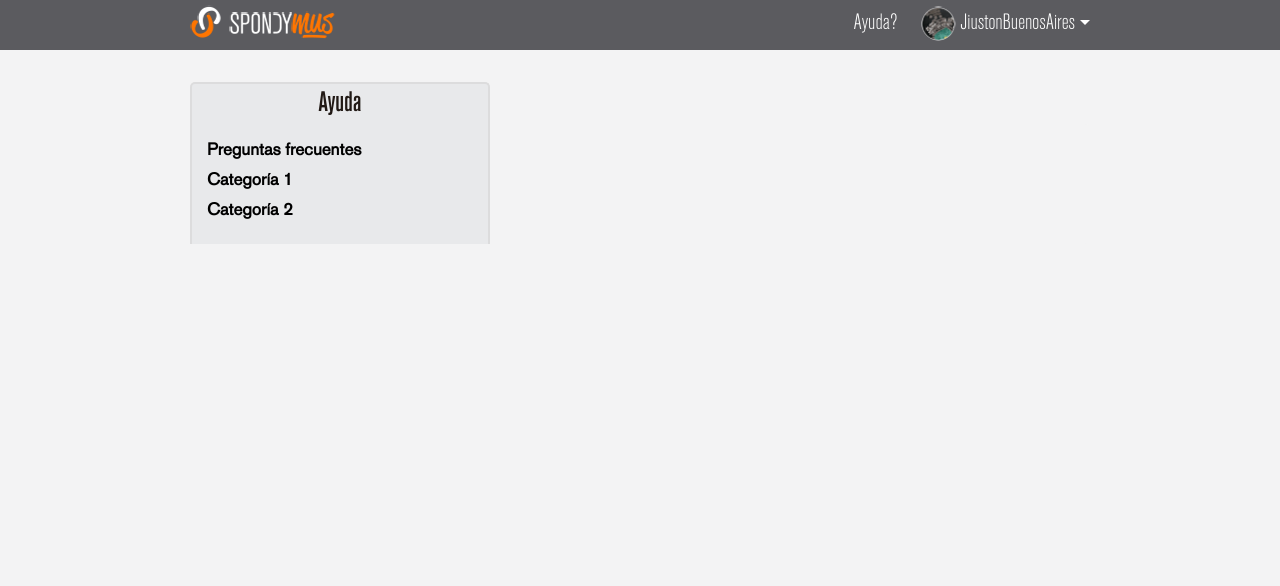
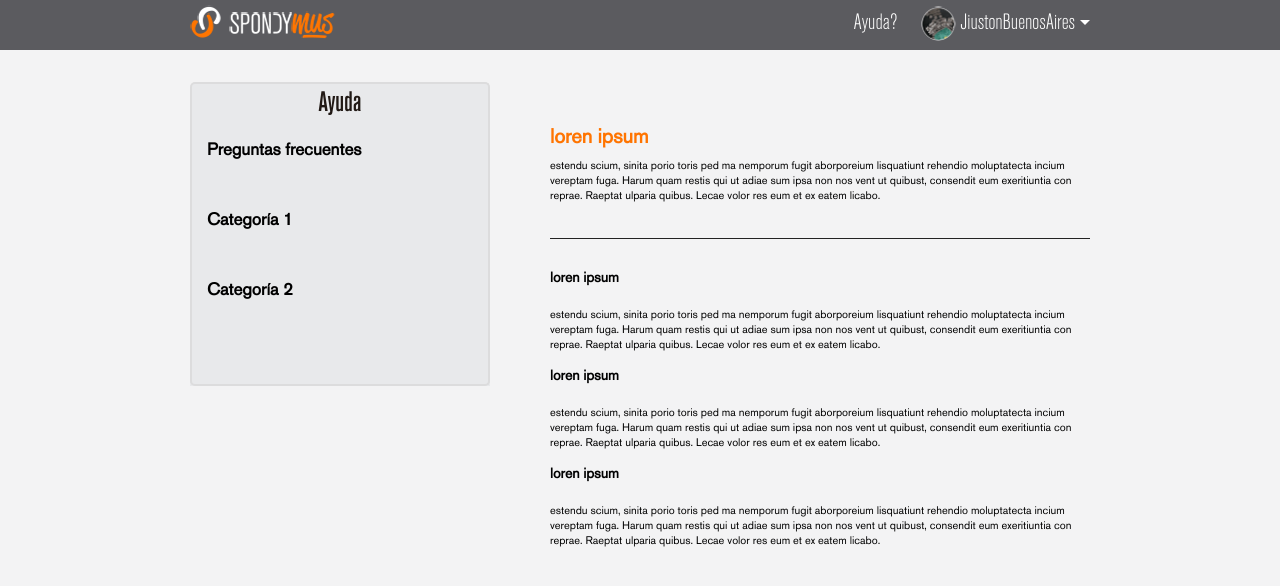
Before and after one commit to fleopardo/sebastian, a PHP site: page /ayuda.html in a window 1280 px wide. Shown: the top 586 px of the page. Run offline with PHP 8.4, Linux system fonts and the light colour scheme.

Commit message:
Mis datos

```diff
--- a/ayuda.html
+++ b/ayuda.html
@@ -57,6 +57,7 @@
 
             <div class="left-column">
             	<div>
+	            	<div>
 	            		<h3>Preguntas frecuentes</h3>
 		                <div>
 		                	<ul>
@@ -66,6 +67,8 @@
 		                		<li><a href="#" title="Pregunta 4">Pregunta 4</a></li>
 		                	</ul>
 		                </div>
+		            </div>
+		            <div>
 		                <h3>Categoría 1</h3>
 		                <div>
 		                	<ul>
@@ -75,6 +78,8 @@
 		                		<li><a href="#" title="Pregunta 4">Pregunta 4</a></li>
 		                	</ul>
 		                </div>
+		            </div>
+		            <div>
 		                <h3>Categoría 2</h3>
 		                <div>
 		                	<ul>
@@ -85,14 +90,23 @@
 		                	</ul>
 		                </div>
 	            	</div>
-
+	            </div>
             </div>
 
             <div class="right-column">
+            	<div class="bloque-principal">
+	            	<h2>loren ipsum</h2>
+	            	<p>estendu scium, sinita porio toris ped ma nemporum fugit aborporeium lisquatiunt rehendio moluptatecta incium vereptam fuga. Harum quam restis qui ut adiae sum ipsa non nos vent ut quibust, consendit eum exeritiuntia con reprae. Raeptat ulparia quibus. Lecae volor res eum et ex eatem licabo.</p>
+            	</div>
+
+        		<h3>loren ipsum</h3>
+        		<p>estendu scium, sinita porio toris ped ma nemporum fugit aborporeium lisquatiunt rehendio moluptatecta incium vereptam fuga. Harum quam restis qui ut adiae sum ipsa non nos vent ut quibust, consendit eum exeritiuntia con reprae. Raeptat ulparia quibus. Lecae volor res eum et ex eatem licabo.</p>
+        		<h3>loren ipsum</h3>
+        		<p>estendu scium, sinita porio toris ped ma nemporum fugit aborporeium lisquatiunt rehendio moluptatecta incium vereptam fuga. Harum quam restis qui ut adiae sum ipsa non nos vent ut quibust, consendit eum exeritiuntia con reprae. Raeptat ulparia quibus. Lecae volor res eum et ex eatem licabo.</p>
+        		<h3>loren ipsum</h3>
+        		<p>estendu scium, sinita porio toris ped ma nemporum fugit aborporeium lisquatiunt rehendio moluptatecta incium vereptam fuga. Harum quam restis qui ut adiae sum ipsa non nos vent ut quibust, consendit eum exeritiuntia con reprae. Raeptat ulparia quibus. Lecae volor res eum et ex eatem licabo.</p>
 
             </div>
-
-
 
         </section>
     </div>
--- a/css/ayuda.css
+++ b/css/ayuda.css
@@ -12,17 +12,25 @@
 .ayuda .content .left-column{
 	width: 33.33%;
 	background: #e8e9eb;
+	float: left;
 }
 
 .ayuda .content .left-column > div{
 	border-left: 2px solid #dcdcdd;
 	border-right: 2px solid #dcdcdd;
+	border-bottom: 2px solid #dcdcdd;
+	border-bottom-left-radius: 5px;
+	border-bottom-right-radius: 5px;
+	padding-bottom: 50px;
+}
+
+.ayuda .content .left-column > div > div{
 	padding: 15px;
+	margin-bottom: 10px;
 }
 
 
-.ayuda .content .left-column > div > div{
-	margin-bottom: 20px;
+.ayuda .content .left-column > div > div > div{
 	display: none;
 }
 
@@ -47,4 +55,36 @@
 
 .ayuda .content .left-column li a:hover{
 	background: #ff7400;
+	color: #fff;
 }
+
+.ayuda .content .right-column{
+	width: 60%;
+	float: right;
+}
+
+.ayuda .content .right-column .bloque-principal{
+	margin-bottom: 30px;
+	padding-bottom: 20px;
+	border-bottom: 1px solid #222;
+}
+
+.ayuda .content .right-column h2{
+	font-size: 20px;
+	line-height: 24px;
+	color: #ff7400;
+	margin-bottom: 10px;
+	text-transform: none;
+}
+
+.ayuda .content .right-column p{
+	font-size: 11px;
+	line-height: 15px;
+	margin-bottom: 15px;
+}
+
+.ayuda .content .right-column h3{
+	font-size: 14px;
+	line-height: 18px;
+	margin-bottom: 20px;
+}
--- a/js/ayuda.js
+++ b/js/ayuda.js
@@ -1,8 +1,10 @@
 $('.ayuda .content .left-column h3').on('click',function(){
 	if ( $(this).hasClass('active') ) {
 		$(this).removeClass('active');
+		$(this).parent('div').css('background','none');
 	}else{
 		$(this).addClass('active');
+		$(this).parent('div').css('background','#ffffff');
 	}
 	$(this).next().stop(true,true).slideToggle();
 });
```
Lines whose indentation alone changed are shown as unchanged.
